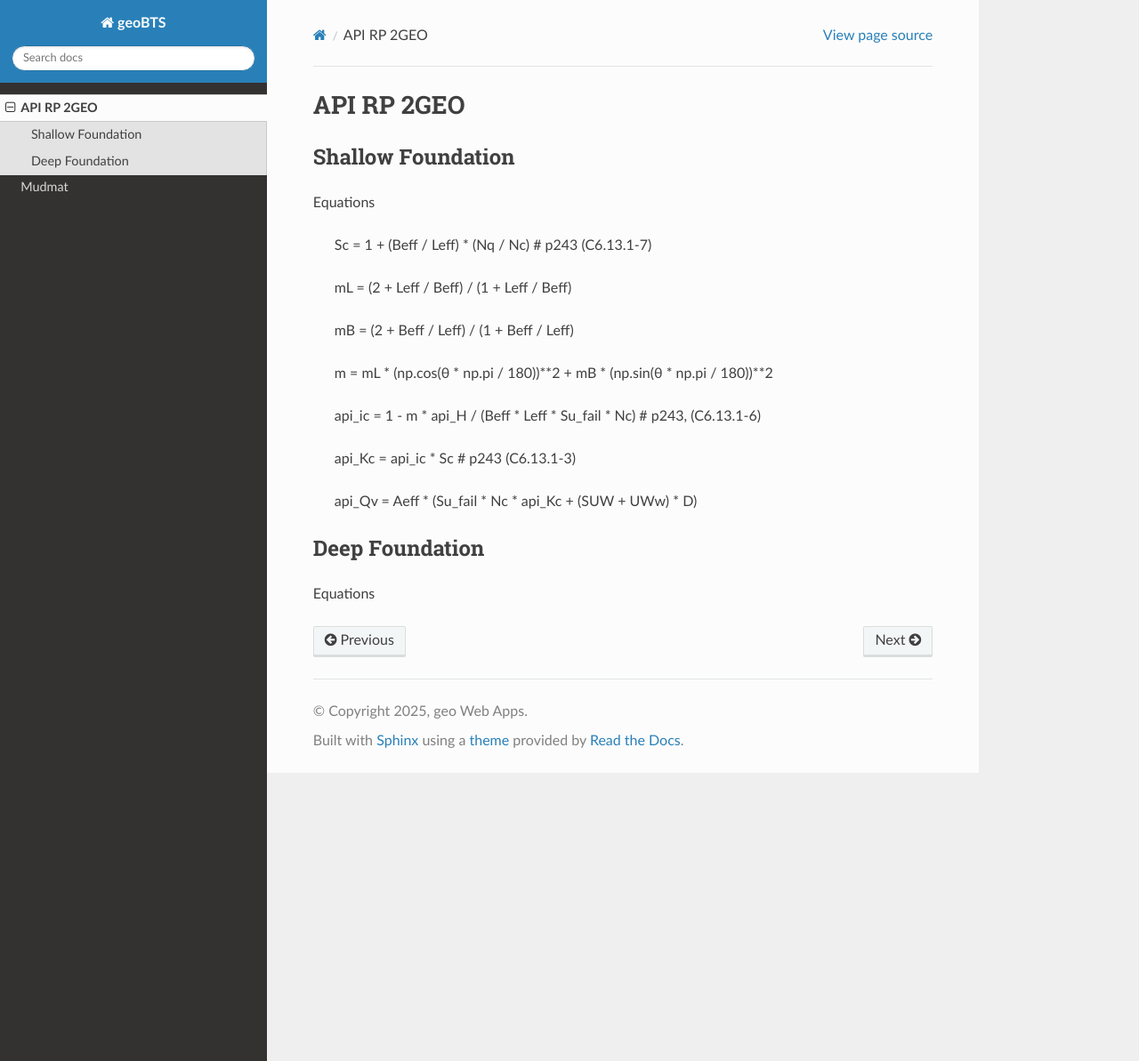
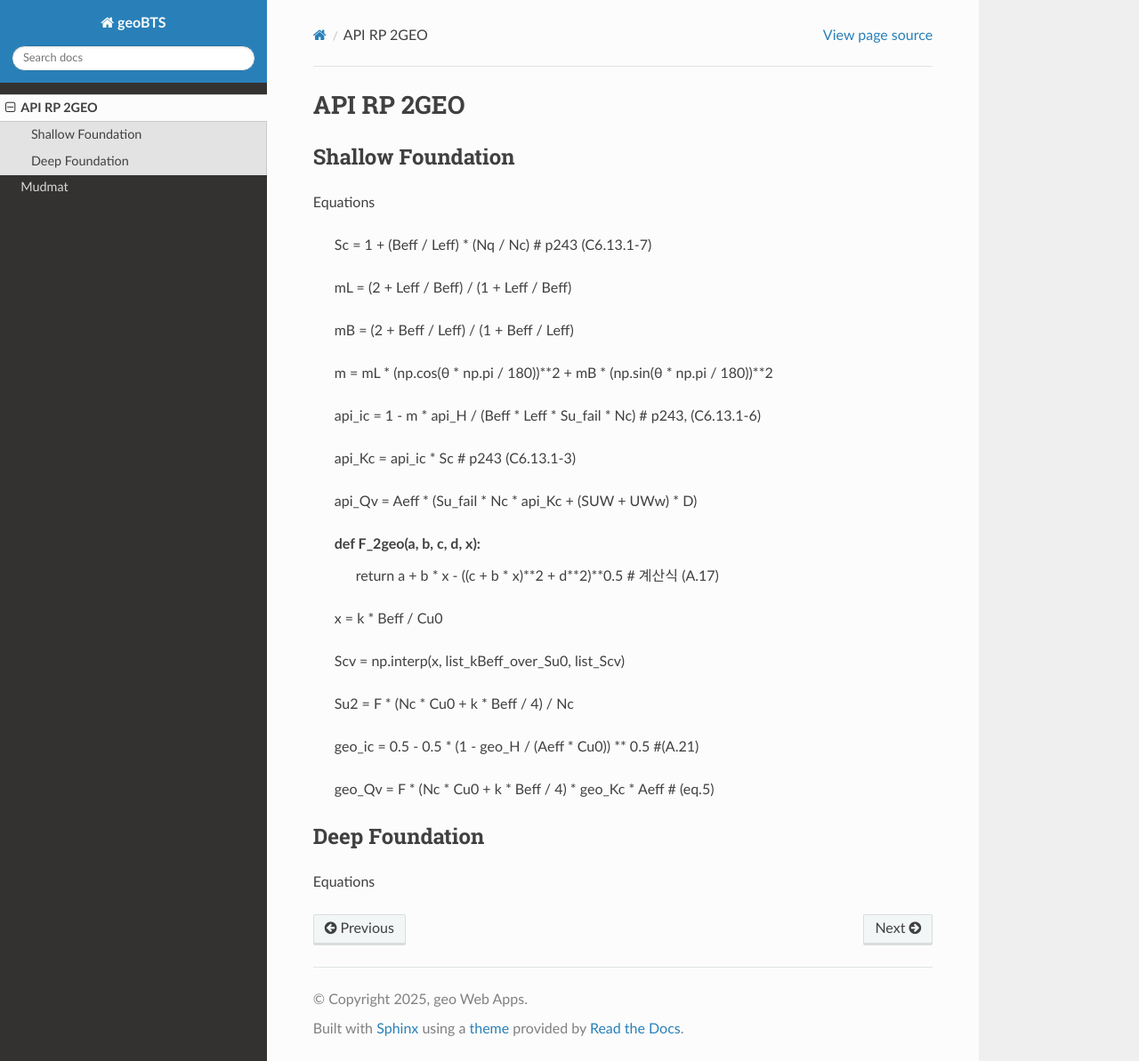
Before and after one commit to jungsohn/geoBTS, a Sphinx documentation site: the page built from docs/source/API_2GEO.rst, in a window 1280 px wide and 1193 px high. Shown: the whole window at 89% size. Built offline with Sphinx 7.4.7 and the Read the Docs theme 3.1.0, drawn with Linux system fonts in a browser that asks for light colours.

Commit message:
Update API_2GEO.rst

```diff
--- a/docs/source/API_2GEO.rst
+++ b/docs/source/API_2GEO.rst
@@ -20,6 +20,20 @@ Equations
 
     api_Qv = Aeff * (Su_fail * Nc * api_Kc + (SUW + UWw) * D)
 
+    def F_2geo(a, b, c, d, x):
+        return a + b * x - ((c + b * x)**2 + d**2)**0.5  # 계산식 (A.17)
+
+    x = k * Beff / Cu0
+
+    Scv = np.interp(x, list_kBeff_over_Su0, list_Scv)
+
+    Su2 = F * (Nc * Cu0 + k * Beff / 4) / Nc
+
+    geo_ic = 0.5 - 0.5 * (1 - geo_H / (Aeff * Cu0)) ** 0.5 #(A.21)
+
+    geo_Qv = F * (Nc * Cu0 + k * Beff / 4) * geo_Kc * Aeff # (eq.5)
+
+
 
 Deep Foundation
 ----------------
```
